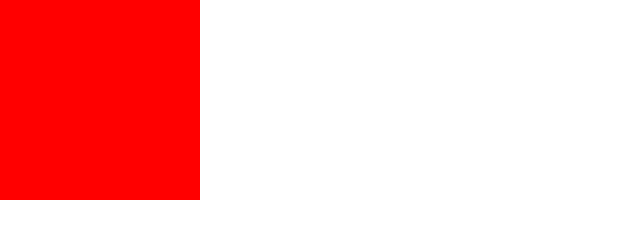
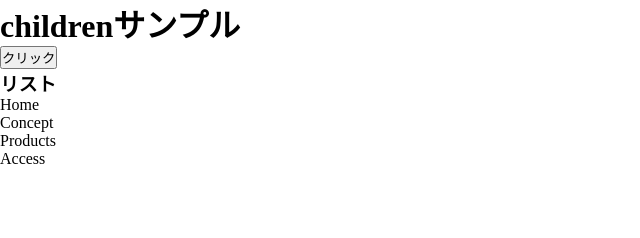
Before and after one commit to ba-yan26/js_practice, a plain HTML site: page index.html in a window 1280 px wide. Shown: the whole page, without its empty margins (0-640 px from the left). Drawn offline with Linux system fonts and the light colour scheme.

Commit message:
[Finish]1-7

```diff
--- a/app.css
+++ b/app.css
@@ -4,7 +4,7 @@
   box-sizing: border-box;
 }
 
-.box1 {
+/* .box1 {
   background-color: #ff0000;
   height: 200px;
   width: 200px;
@@ -12,4 +12,24 @@
 
 .box1-ext {
   border: 10px solid black;
+} */
+
+/* .box1 {
+  background-color: #ffffff;
+  height: 200px;
+  width: 200px;
+  float: left;
 }
+
+.bg1 {
+  background-color: #ffaaaa;
+}
+.bg2 {
+  background-color: #ffbbbb;
+}
+.bg3 {
+  background-color: #ffcccc;
+}
+.bg4 {
+  background-color: #ffdddd;
+} */
--- a/app.js
+++ b/app.js
@@ -98,11 +98,25 @@
 //   });
 // });
 
+// $(function(){
+//   $('.box1').on('click',function(){
+//     $('.box1').addClass('box1-ext');
+//   });
+//   $('.box1').mouseout(function(){
+//     $('.box1').removeClass('box1-ext');
+//   });
+// });
+
+
+// 1-7
+// $(function(){
+//   $('.box1').on('click', function(){
+//     $(this).slideUp();
+//   });
+// });
+
 $(function(){
-  $('.box1').on('click',function(){
-    $('.box1').addClass('box1-ext');
-  });
-  $('.box1').mouseout(function(){
-    $('.box1').removeClass('box1-ext');
+  $('button').on('click',function(){
+    $('ul').children().css('color','red');
   });
 });
--- a/index.html
+++ b/index.html
@@ -19,9 +19,24 @@
 
   <!-- 1-5 -->
 
-  <div class="box1"></div>
+  <!-- <div class="box1"></div> -->
 
+<!-- <div class="box">
+  <div class="box1 bg1"></div>
+  <div class="box1 bg2"></div>
+  <div class="box1 bg3"></div>
+  <div class="box1 bg4"></div>
+</div> -->
 
+<h1>childrenサンプル</h1>
+<button>クリック</button>
+<h3>リスト</h3>
+<ul>
+  <li>Home</li>
+  <li>Concept</li>
+  <li>Products</li>
+  <li>Access</li>
+</ul>
 
   <script src="jquery.min.js"></script>
   <script src="app.js"></script>
```
